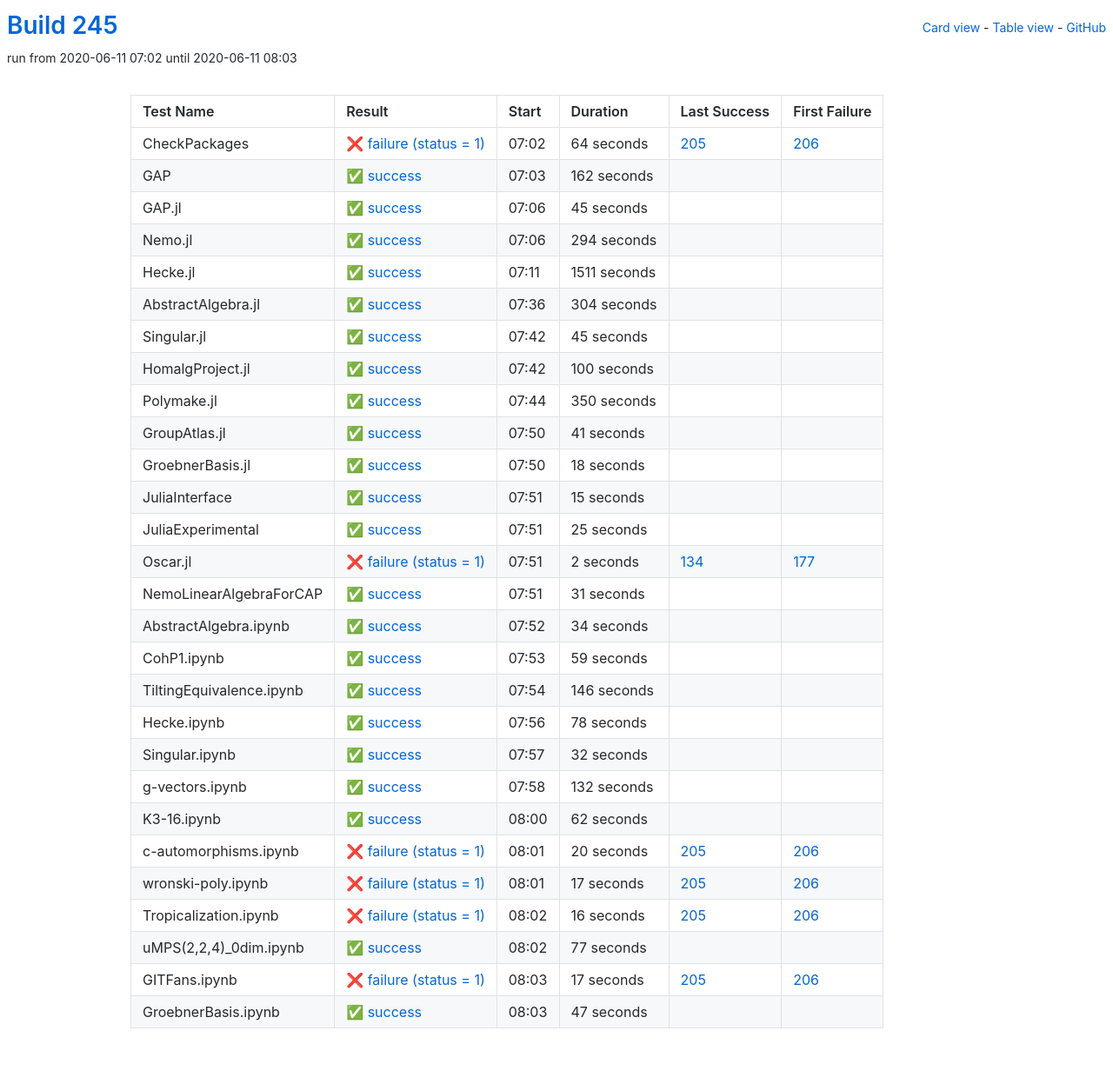
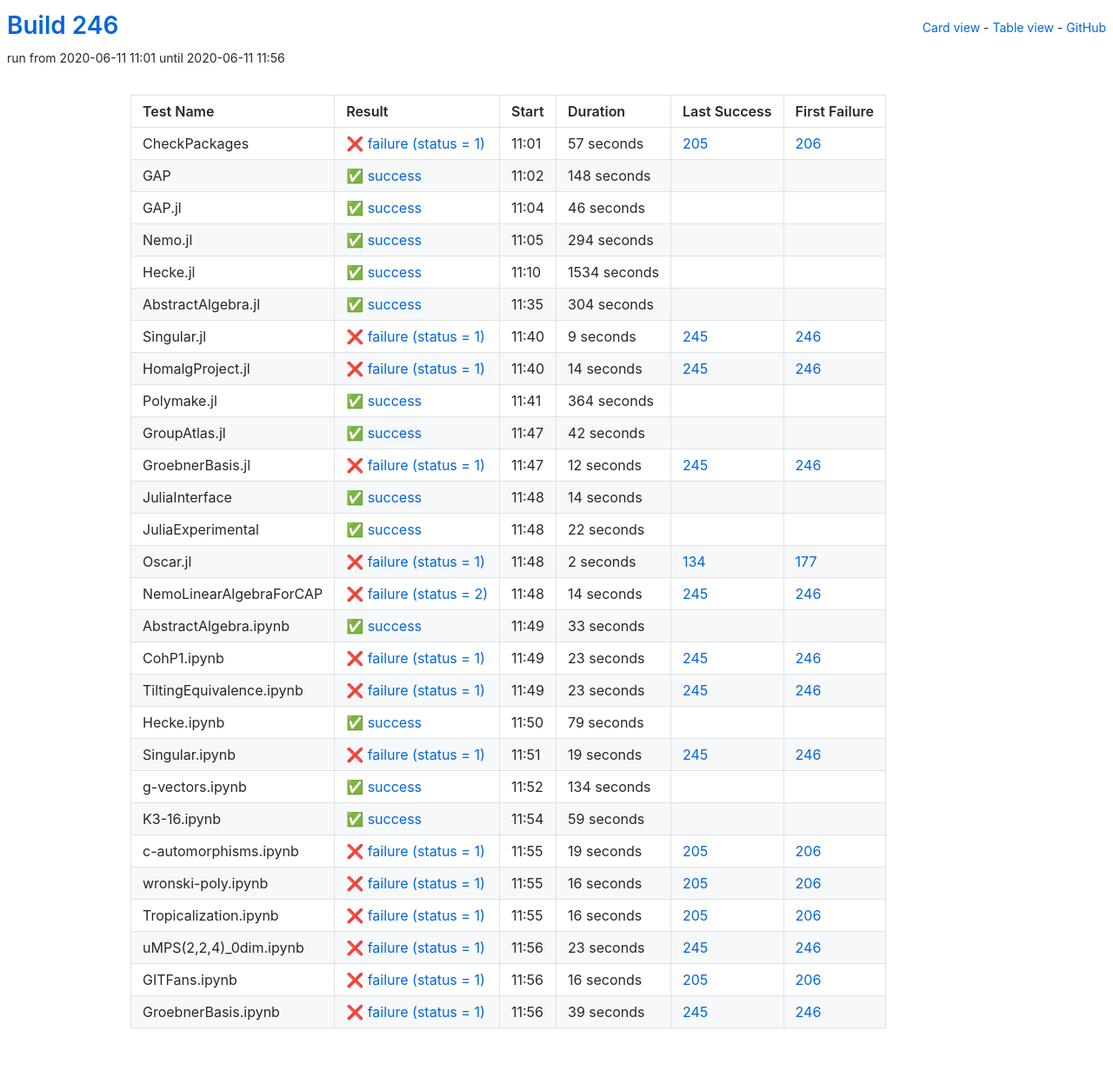
Before and after one commit to oscar-system/oscar-ci-status-stable, a Jekyll site: the page built from table.html, in a window 1280 px wide. Shown: the whole page at 87% size. Built offline with Jekyll 4.4.1, drawn with Linux system fonts in a browser that asks for light colours.

Commit message:
Build #246

```diff
--- a/_data/ci.yml
+++ b/_data/ci.yml
@@ -1,6 +1,6 @@
 ---
-build: 245
-build_url: https://oscarci.mathematik.uni-kl.de/job/oscar-stable/245/
+build: 246
+build_url: https://oscarci.mathematik.uni-kl.de/job/oscar-stable/246/
 job: oscar-stable
 organization: oscar-system
 repo: oscar-ci-status-stable
@@ -8,44 +8,44 @@ repourl: https://github.com/oscar-system/oscar-ci-status-stable
 tests:
 - name: CheckPackages
   id: checkpackages
-  log: https://oscarci.mathematik.uni-kl.de/job/oscar-stable/245/artifact/logs/build-245/CheckPackages.log
-  start: 2020-06-11 07:02
+  log: https://oscarci.mathematik.uni-kl.de/job/oscar-stable/246/artifact/logs/build-246/CheckPackages.log
+  start: 2020-06-11 11:01
   success: false
   exitcode: 1
   status: failure
-  duration: 64
+  duration: 57
   last_success: 205
   last_success_url: https://oscarci.mathematik.uni-kl.de/job/oscar-stable/205/
   first_failure: 206
   first_failure_url: https://oscarci.mathematik.uni-kl.de/job/oscar-stable/206/
 - name: GAP
   id: gap
-  log: https://oscarci.mathematik.uni-kl.de/job/oscar-stable/245/artifact/logs/build-245/GAP.log
-  start: 2020-06-11 07:03
+  log: https://oscarci.mathematik.uni-kl.de/job/oscar-stable/246/artifact/logs/build-246/GAP.log
+  start: 2020-06-11 11:02
   success: true
   exitcode: 0
   status: success
-  duration: 162
+  duration: 148
   last_success: false
   last_success_url:
   first_failure: false
   first_failure_url:
 - name: GAP.jl
   id: gap-jl
-  log: https://oscarci.mathematik.uni-kl.de/job/oscar-stable/245/artifact/logs/build-245/GAP.jl.log
-  start: 2020-06-11 07:06
+  log: https://oscarci.mathematik.uni-kl.de/job/oscar-stable/246/artifact/logs/build-246/GAP.jl.log
+  start: 2020-06-11 11:04
   success: true
   exitcode: 0
   status: success
-  duration: 45
+  duration: 46
   last_success: false
   last_success_url:
   first_failure: false
   first_failure_url:
 - name: Nemo.jl
   id: nemo-jl
-  log: https://oscarci.mathematik.uni-kl.de/job/oscar-stable/245/artifact/logs/build-245/Nemo.jl.log
-  start: 2020-06-11 07:06
+  log: https://oscarci.mathematik.uni-kl.de/job/oscar-stable/246/artifact/logs/build-246/Nemo.jl.log
+  start: 2020-06-11 11:05
   success: true
   exitcode: 0
   status: success
@@ -56,20 +56,20 @@ tests:
   first_failure_url:
 - name: Hecke.jl
   id: hecke-jl
-  log: https://oscarci.mathematik.uni-kl.de/job/oscar-stable/245/artifact/logs/build-245/Hecke.jl.log
-  start: 2020-06-11 07:11
+  log: https://oscarci.mathematik.uni-kl.de/job/oscar-stable/246/artifact/logs/build-246/Hecke.jl.log
+  start: 2020-06-11 11:10
   success: true
   exitcode: 0
   status: success
-  duration: 1511
+  duration: 1534
   last_success: false
   last_success_url:
   first_failure: false
   first_failure_url:
 - name: AbstractAlgebra.jl
   id: abstractalgebra-jl
-  log: https://oscarci.mathematik.uni-kl.de/job/oscar-stable/245/artifact/logs/build-245/AbstractAlgebra.jl.log
-  start: 2020-06-11 07:36
+  log: https://oscarci.mathematik.uni-kl.de/job/oscar-stable/246/artifact/logs/build-246/AbstractAlgebra.jl.log
+  start: 2020-06-11 11:35
   success: true
   exitcode: 0
   status: success
@@ -80,92 +80,92 @@ tests:
   first_failure_url:
 - name: Singular.jl
   id: singular-jl
-  log: https://oscarci.mathematik.uni-kl.de/job/oscar-stable/245/artifact/logs/build-245/Singular.jl.log
-  start: 2020-06-11 07:42
+  log: https://oscarci.mathematik.uni-kl.de/job/oscar-stable/246/artifact/logs/build-246/Singular.jl.log
+  start: 2020-06-11 11:40
+  success: false
+  exitcode: 1
+  status: failure
+  duration: 9
+  last_success: 245
+  last_success_url: https://oscarci.mathematik.uni-kl.de/job/oscar-stable/245/
+  first_failure: 246
+  first_failure_url: https://oscarci.mathematik.uni-kl.de/job/oscar-stable/246/
+- name: HomalgProject.jl
+  id: homalgproject-jl
+  log: https://oscarci.mathematik.uni-kl.de/job/oscar-stable/246/artifact/logs/build-246/HomalgProject.jl.log
+  start: 2020-06-11 11:40
+  success: false
+  exitcode: 1
+  status: failure
+  duration: 14
+  last_success: 245
+  last_success_url: https://oscarci.mathematik.uni-kl.de/job/oscar-stable/245/
+  first_failure: 246
+  first_failure_url: https://oscarci.mathematik.uni-kl.de/job/oscar-stable/246/
+- name: Polymake.jl
+  id: polymake-jl
+  log: https://oscarci.mathematik.uni-kl.de/job/oscar-stable/246/artifact/logs/build-246/Polymake.jl.log
+  start: 2020-06-11 11:41
   success: true
   exitcode: 0
   status: success
-  duration: 45
-  last_success: false
-  last_success_url:
-  first_failure: false
-  first_failure_url:
-- name: HomalgProject.jl
-  id: homalgproject-jl
-  log: https://oscarci.mathematik.uni-kl.de/job/oscar-stable/245/artifact/logs/build-245/HomalgProject.jl.log
-  start: 2020-06-11 07:42
-  success: true
-  exitcode: 0
-  status: success
-  duration: 100
-  last_success: false
-  last_success_url:
-  first_failure: false
-  first_failure_url:
-- name: Polymake.jl
-  id: polymake-jl
-  log: https://oscarci.mathematik.uni-kl.de/job/oscar-stable/245/artifact/logs/build-245/Polymake.jl.log
-  start: 2020-06-11 07:44
-  success: true
-  exitcode: 0
-  status: success
-  duration: 350
+  duration: 364
   last_success: false
   last_success_url:
   first_failure: false
   first_failure_url:
 - name: GroupAtlas.jl
   id: groupatlas-jl
-  log: https://oscarci.mathematik.uni-kl.de/job/oscar-stable/245/artifact/logs/build-245/GroupAtlas.jl.log
-  start: 2020-06-11 07:50
+  log: https://oscarci.mathematik.uni-kl.de/job/oscar-stable/246/artifact/logs/build-246/GroupAtlas.jl.log
+  start: 2020-06-11 11:47
   success: true
   exitcode: 0
   status: success
-  duration: 41
+  duration: 42
   last_success: false
   last_success_url:
   first_failure: false
   first_failure_url:
 - name: GroebnerBasis.jl
   id: groebnerbasis-jl
-  log: https://oscarci.mathematik.uni-kl.de/job/oscar-stable/245/artifact/logs/build-245/GroebnerBasis.jl.log
-  start: 2020-06-11 07:50
+  log: https://oscarci.mathematik.uni-kl.de/job/oscar-stable/246/artifact/logs/build-246/GroebnerBasis.jl.log
+  start: 2020-06-11 11:47
+  success: false
+  exitcode: 1
+  status: failure
+  duration: 12
+  last_success: 245
+  last_success_url: https://oscarci.mathematik.uni-kl.de/job/oscar-stable/245/
+  first_failure: 246
+  first_failure_url: https://oscarci.mathematik.uni-kl.de/job/oscar-stable/246/
+- name: JuliaInterface
+  id: juliainterface
+  log: https://oscarci.mathematik.uni-kl.de/job/oscar-stable/246/artifact/logs/build-246/JuliaInterface.log
+  start: 2020-06-11 11:48
   success: true
   exitcode: 0
   status: success
-  duration: 18
-  last_success: false
-  last_success_url:
-  first_failure: false
-  first_failure_url:
-- name: JuliaInterface
-  id: juliainterface
-  log: https://oscarci.mathematik.uni-kl.de/job/oscar-stable/245/artifact/logs/build-245/JuliaInterface.log
-  start: 2020-06-11 07:51
-  success: true
-  exitcode: 0
-  status: success
-  duration: 15
+  duration: 14
   last_success: false
   last_success_url:
   first_failure: false
   first_failure_url:
 - name: JuliaExperimental
   id: juliaexperimental
-  log: https://oscarci.mathematik.uni-kl.de/job/oscar-stable/245/artifact/logs/build-245/JuliaExperimental.log
-  start: 2020-06-11 07:51
+  log: https://oscarci.mathematik.uni-kl.de/job/oscar-stable/246/artifact/logs/build-246/JuliaExperimental.log
+  start: 2020-06-11 11:48
   success: true
   exitcode: 0
   status: success
-  duration: 25
+  duration: 22
   last_success: false
   last_success_url:
   first_failure: false
   first_failure_url:
 - name: Oscar.jl
   id: oscar-jl
-  log: https://oscarci.mathematik.uni-kl.de/job/oscar-stable/245/artifact/logs/build-245/Oscar.jl.log
-  start: 2020-06-11 07:51
+  log: https://oscarci.mathematik.uni-kl.de/job/oscar-stable/246/artifact/logs/build-246/Oscar.jl.log
+  start: 2020-06-11 11:48
   success: false
   exitcode: 1
   status: failure
@@ -176,32 +176,92 @@ tests:
   first_failure_url: https://oscarci.mathematik.uni-kl.de/job/oscar-stable/177/
 - name: NemoLinearAlgebraForCAP
   id: nemolinearalgebraforcap
-  log: https://oscarci.mathematik.uni-kl.de/job/oscar-stable/245/artifact/logs/build-245/NemoLinearAlgebraForCAP.log
-  start: 2020-06-11 07:51
+  log: https://oscarci.mathematik.uni-kl.de/job/oscar-stable/246/artifact/logs/build-246/NemoLinearAlgebraForCAP.log
+  start: 2020-06-11 11:48
+  success: false
+  exitcode: 2
+  status: failure
+  duration: 14
+  last_success: 245
+  last_success_url: https://oscarci.mathematik.uni-kl.de/job/oscar-stable/245/
+  first_failure: 246
+  first_failure_url: https://oscarci.mathematik.uni-kl.de/job/oscar-stable/246/
+- name: AbstractAlgebra.ipynb
+  id: abstractalgebra-ipynb
+  log: https://oscarci.mathematik.uni-kl.de/job/oscar-stable/246/artifact/logs/build-246/AbstractAlgebra.ipynb.log
+  start: 2020-06-11 11:49
   success: true
   exitcode: 0
   status: success
-  duration: 31
-  last_success: false
-  last_success_url:
-  first_failure: false
-  first_failure_url:
-- name: AbstractAlgebra.ipynb
-  id: abstractalgebra-ipynb
-  log: https://oscarci.mathematik.uni-kl.de/job/oscar-stable/245/artifact/logs/build-245/AbstractAlgebra.ipynb.log
-  start: 2020-06-11 07:52
-  success: true
-  exitcode: 0
-  status: success
-  duration: 34
+  duration: 33
   last_success: false
   last_success_url:
   first_failure: false
   first_failure_url:
 - name: CohP1.ipynb
   id: cohp1-ipynb
-  log: https://oscarci.mathematik.uni-kl.de/job/oscar-stable/245/artifact/logs/build-245/CohP1.ipynb.log
-  start: 2020-06-11 07:53
+  log: https://oscarci.mathematik.uni-kl.de/job/oscar-stable/246/artifact/logs/build-246/CohP1.ipynb.log
+  start: 2020-06-11 11:49
+  success: false
+  exitcode: 1
+  status: failure
+  duration: 23
+  last_success: 245
+  last_success_url: https://oscarci.mathematik.uni-kl.de/job/oscar-stable/245/
+  first_failure: 246
+  first_failure_url: https://oscarci.mathematik.uni-kl.de/job/oscar-stable/246/
+- name: TiltingEquivalence.ipynb
+  id: tiltingequivalence-ipynb
+  log: https://oscarci.mathematik.uni-kl.de/job/oscar-stable/246/artifact/logs/build-246/TiltingEquivalence.ipynb.log
+  start: 2020-06-11 11:49
+  success: false
+  exitcode: 1
+  status: failure
+  duration: 23
+  last_success: 245
+  last_success_url: https://oscarci.mathematik.uni-kl.de/job/oscar-stable/245/
+  first_failure: 246
+  first_failure_url: https://oscarci.mathematik.uni-kl.de/job/oscar-stable/246/
+- name: Hecke.ipynb
+  id: hecke-ipynb
+  log: https://oscarci.mathematik.uni-kl.de/job/oscar-stable/246/artifact/logs/build-246/Hecke.ipynb.log
+  start: 2020-06-11 11:50
+  success: true
+  exitcode: 0
+  status: success
+  duration: 79
+  last_success: false
+  last_success_url:
+  first_failure: false
+  first_failure_url:
+- name: Singular.ipynb
+  id: singular-ipynb
+  log: https://oscarci.mathematik.uni-kl.de/job/oscar-stable/246/artifact/logs/build-246/Singular.ipynb.log
+  start: 2020-06-11 11:51
+  success: false
+  exitcode: 1
+  status: failure
+  duration: 19
+  last_success: 245
+  last_success_url: https://oscarci.mathematik.uni-kl.de/job/oscar-stable/245/
+  first_failure: 246
+  first_failure_url: https://oscarci.mathematik.uni-kl.de/job/oscar-stable/246/
+- name: g-vectors.ipynb
+  id: g-vectors-ipynb
+  log: https://oscarci.mathematik.uni-kl.de/job/oscar-stable/246/artifact/logs/build-246/g-vectors.ipynb.log
+  start: 2020-06-11 11:52
+  success: true
+  exitcode: 0
+  status: success
+  duration: 134
+  last_success: false
+  last_success_url:
+  first_failure: false
+  first_failure_url:
+- name: K3-16.ipynb
+  id: k3-16-ipynb
+  log: https://oscarci.mathematik.uni-kl.de/job/oscar-stable/246/artifact/logs/build-246/K3-16.ipynb.log
+  start: 2020-06-11 11:54
   success: true
   exitcode: 0
   status: success
@@ -210,94 +270,34 @@ tests:
   last_success_url:
   first_failure: false
   first_failure_url:
-- name: TiltingEquivalence.ipynb
-  id: tiltingequivalence-ipynb
-  log: https://oscarci.mathematik.uni-kl.de/job/oscar-stable/245/artifact/logs/build-245/TiltingEquivalence.ipynb.log
-  start: 2020-06-11 07:54
-  success: true
-  exitcode: 0
-  status: success
-  duration: 146
-  last_success: false
-  last_success_url:
-  first_failure: false
-  first_failure_url:
-- name: Hecke.ipynb
-  id: hecke-ipynb
-  log: https://oscarci.mathematik.uni-kl.de/job/oscar-stable/245/artifact/logs/build-245/Hecke.ipynb.log
-  start: 2020-06-11 07:56
-  success: true
-  exitcode: 0
-  status: success
-  duration: 78
-  last_success: false
-  last_success_url:
-  first_failure: false
-  first_failure_url:
-- name: Singular.ipynb
-  id: singular-ipynb
-  log: https://oscarci.mathematik.uni-kl.de/job/oscar-stable/245/artifact/logs/build-245/Singular.ipynb.log
-  start: 2020-06-11 07:57
-  success: true
-  exitcode: 0
-  status: success
-  duration: 32
-  last_success: false
-  last_success_url:
-  first_failure: false
-  first_failure_url:
-- name: g-vectors.ipynb
-  id: g-vectors-ipynb
-  log: https://oscarci.mathematik.uni-kl.de/job/oscar-stable/245/artifact/logs/build-245/g-vectors.ipynb.log
-  start: 2020-06-11 07:58
-  success: true
-  exitcode: 0
-  status: success
-  duration: 132
-  last_success: false
-  last_success_url:
-  first_failure: false
-  first_failure_url:
-- name: K3-16.ipynb
-  id: k3-16-ipynb
-  log: https://oscarci.mathematik.uni-kl.de/job/oscar-stable/245/artifact/logs/build-245/K3-16.ipynb.log
-  start: 2020-06-11 08:00
-  success: true
-  exitcode: 0
-  status: success
-  duration: 62
-  last_success: false
-  last_success_url:
-  first_failure: false
-  first_failure_url:
 - name: c-automorphisms.ipynb
   id: c-automorphisms-ipynb
-  log: https://oscarci.mathematik.uni-kl.de/job/oscar-stable/245/artifact/logs/build-245/c-automorphisms.ipynb.log
-  start: 2020-06-11 08:01
+  log: https://oscarci.mathematik.uni-kl.de/job/oscar-stable/246/artifact/logs/build-246/c-automorphisms.ipynb.log
+  start: 2020-06-11 11:55
   success: false
   exitcode: 1
   status: failure
-  duration: 20
+  duration: 19
   last_success: 205
   last_success_url: https://oscarci.mathematik.uni-kl.de/job/oscar-stable/205/
   first_failure: 206
   first_failure_url: https://oscarci.mathematik.uni-kl.de/job/oscar-stable/206/
 - name: wronski-poly.ipynb
   id: wronski-poly-ipynb
-  log: https://oscarci.mathematik.uni-kl.de/job/oscar-stable/245/artifact/logs/build-245/wronski-poly.ipynb.log
-  start: 2020-06-11 08:01
+  log: https://oscarci.mathematik.uni-kl.de/job/oscar-stable/246/artifact/logs/build-246/wronski-poly.ipynb.log
+  start: 2020-06-11 11:55
   success: false
   exitcode: 1
   status: failure
-  duration: 17
+  duration: 16
   last_success: 205
   last_success_url: https://oscarci.mathematik.uni-kl.de/job/oscar-stable/205/
   first_failure: 206
   first_failure_url: https://oscarci.mathematik.uni-kl.de/job/oscar-stable/206/
 - name: Tropicalization.ipynb
   id: tropicalization-ipynb
-  log: https://oscarci.mathematik.uni-kl.de/job/oscar-stable/245/artifact/logs/build-245/Tropicalization.ipynb.log
-  start: 2020-06-11 08:02
+  log: https://oscarci.mathematik.uni-kl.de/job/oscar-stable/246/artifact/logs/build-246/Tropicalization.ipynb.log
+  start: 2020-06-11 11:55
   success: false
   exitcode: 1
   status: failure
@@ -308,37 +308,37 @@ tests:
   first_failure_url: https://oscarci.mathematik.uni-kl.de/job/oscar-stable/206/
 - name: uMPS(2,2,4)_0dim.ipynb
   id: umps-2-2-4-0dim-ipynb
-  log: https://oscarci.mathematik.uni-kl.de/job/oscar-stable/245/artifact/logs/build-245/uMPS-2-2-4-_0dim.ipynb.log
-  start: 2020-06-11 08:02
-  success: true
-  exitcode: 0
-  status: success
-  duration: 77
-  last_success: false
-  last_success_url:
-  first_failure: false
-  first_failure_url:
-- name: GITFans.ipynb
-  id: gitfans-ipynb
-  log: https://oscarci.mathematik.uni-kl.de/job/oscar-stable/245/artifact/logs/build-245/GITFans.ipynb.log
-  start: 2020-06-11 08:03
+  log: https://oscarci.mathematik.uni-kl.de/job/oscar-stable/246/artifact/logs/build-246/uMPS-2-2-4-_0dim.ipynb.log
+  start: 2020-06-11 11:56
   success: false
   exitcode: 1
   status: failure
-  duration: 17
+  duration: 23
+  last_success: 245
+  last_success_url: https://oscarci.mathematik.uni-kl.de/job/oscar-stable/245/
+  first_failure: 246
+  first_failure_url: https://oscarci.mathematik.uni-kl.de/job/oscar-stable/246/
+- name: GITFans.ipynb
+  id: gitfans-ipynb
+  log: https://oscarci.mathematik.uni-kl.de/job/oscar-stable/246/artifact/logs/build-246/GITFans.ipynb.log
+  start: 2020-06-11 11:56
+  success: false
+  exitcode: 1
+  status: failure
+  duration: 16
   last_success: 205
   last_success_url: https://oscarci.mathematik.uni-kl.de/job/oscar-stable/205/
   first_failure: 206
   first_failure_url: https://oscarci.mathematik.uni-kl.de/job/oscar-stable/206/
 - name: GroebnerBasis.ipynb
   id: groebnerbasis-ipynb
-  log: https://oscarci.mathematik.uni-kl.de/job/oscar-stable/245/artifact/logs/build-245/GroebnerBasis.ipynb.log
-  start: 2020-06-11 08:03
-  success: true
-  exitcode: 0
-  status: success
-  duration: 47
-  last_success: false
-  last_success_url:
-  first_failure: false
-  first_failure_url:
+  log: https://oscarci.mathematik.uni-kl.de/job/oscar-stable/246/artifact/logs/build-246/GroebnerBasis.ipynb.log
+  start: 2020-06-11 11:56
+  success: false
+  exitcode: 1
+  status: failure
+  duration: 39
+  last_success: 245
+  last_success_url: https://oscarci.mathematik.uni-kl.de/job/oscar-stable/245/
+  first_failure: 246
+  first_failure_url: https://oscarci.mathematik.uni-kl.de/job/oscar-stable/246/
```
Also changed, not shown: README.md.
